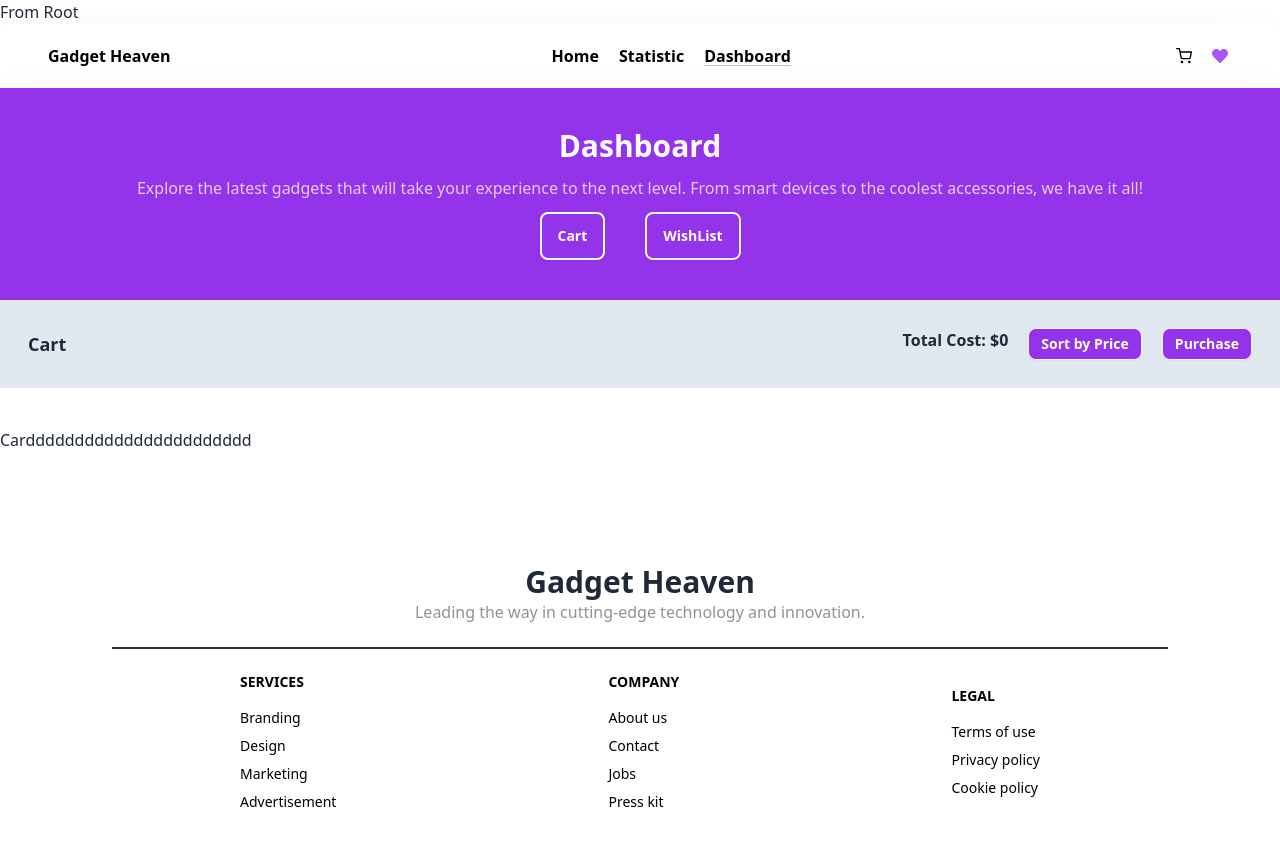
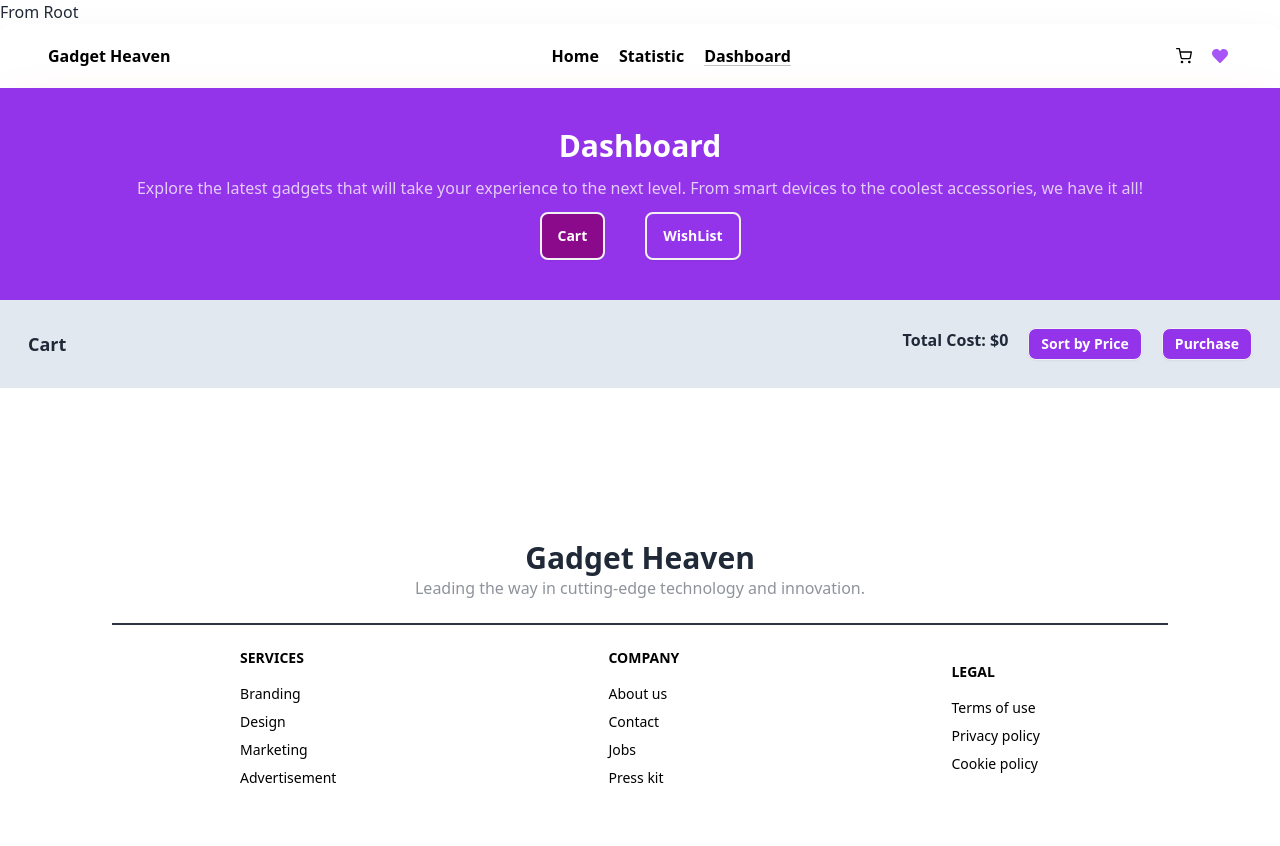
Before and after one commit to Shawon-Reza/Assignment-04-Ecommerce-Site-, a React (Vite) app: page /dashboard/cart in a window 1280 px wide. Shown: the top 846 px of the page. Built offline with nearby package versions, Linux system fonts and the light colour scheme.

Commit message:
Add TO cart

```diff
--- a/src/Component/Banner/Dashboardbanner.jsx
+++ b/src/Component/Banner/Dashboardbanner.jsx
@@ -1,7 +1,11 @@
-import { NavLink } from "react-router-dom";
+import { NavLink, useLocation } from "react-router-dom";
 
 
 const Dashboardbanner = () => {
+    const loc = useLocation()
+
+
+
     return (
         <div className="text-center text-white bg-purple-600 p-10 space-y-3 shadow-2xl shadow-red-300">
             <h3 className="text-3xl font-bold">Dashboard</h3>
@@ -11,7 +15,10 @@ const Dashboardbanner = () => {
             <div className="flex gap-10 justify-center">
 
                 <NavLink to="cart">
-            <button className="btn bg-purple-600 border-white border-2 text-white">Cart</button>
+                    <button className={`${loc.pathname == '/dashboard' ?
+                        "btn bg-[#8B0A8B] border-2 text-white"
+                        :
+                        "btn bg-purple-600 border-2 text-white"}`}>Cart</button>
                 </NavLink>
 
                 <NavLink to="wishlist">
--- a/src/Component/Dashboard/Dashboard.jsx
+++ b/src/Component/Dashboard/Dashboard.jsx
@@ -4,7 +4,7 @@ import Footer from "../Footer/Footer";
 import NavBar from "../Navbar/NavBar";
 import { AllProducts } from "../Root/Root";
 import { TiDelete } from "react-icons/ti";
-import { Outlet } from 'react-router-dom';
+import { Outlet, useLocation } from 'react-router-dom';
 import { NavLink } from 'react-router-dom';
 
 const Dashboard = () => {
@@ -21,6 +21,8 @@ const Dashboard = () => {
         setTotalPrice(total);
     }, [allAddtoCart]); // Runs only when allAddtoCart changes
 
+    const loc=useLocation()
+
     return (
         <div>
             <NavBar></NavBar>
@@ -33,8 +35,6 @@ const Dashboard = () => {
                         <p>Total Cost: ${totalPrice}</p>
 
                         <button className="btn btn-sm text-white bg-purple-600">Sort by Price</button>
-
-
                         <button className="btn btn-sm text-white bg-purple-600">Purchase</button>
 
                     </div>
@@ -42,9 +42,10 @@ const Dashboard = () => {
             </div>
 
             {/* Add TO Card Products List */}
+            {/* Initially Showing Cart List */}
             <div className="mt-10 w-[80%] mx-auto rounded-2xl shadow-2xl space-y-4 ">
                 {
-                    allAddtoCart.map((p, idx) =>
+                   loc.pathname=='/dashboard' ? ( allAddtoCart.map((p, idx) =>
                     <div key={idx} className="flex p-3 md:px-10 shadow-2xl items-center justify-between">
                         <div className="flex gap-5 ">
                             <img src={p.product_image} alt="" className="w-[20%] rounded-lg object-cover h-[120px]" />
@@ -56,10 +57,9 @@ const Dashboard = () => {
                         </div>
                         <span className="text-4xl p-2 text-red-600 cursor-pointer"> <TiDelete /></span>
                     </div>)
+                    ):(<p></p>)
                 }
             </div>
-
-
             <Outlet></Outlet>
             <Footer></Footer>
         </div>
--- a/src/Component/Navbar/Navbar.jsx
+++ b/src/Component/Navbar/Navbar.jsx
@@ -18,6 +18,7 @@ const path = useLocation()
 
 
                 <Link  to={'/'} ><h1 className="font-bold">Gadget Heaven</h1></Link>
+
                 <div className="flex gap-5 font-semibold">
                     <NavLink to={'/'}>Home</NavLink>
                     <NavLink to={"/statistics"}>Statistic</NavLink>
--- a/src/Component/Product/Product.jsx
+++ b/src/Component/Product/Product.jsx
@@ -24,7 +24,8 @@ const Product = ({ product }) => {
             <p className="opacity-70 flex-grow">Price: {price}k</p>
 
             <NavLink
-                to={`${product_id}`}
+                to={`${category}/${product_id}`}
+
                 state={{ product }}
             >
                 <button
--- a/src/Component/Products/Products.jsx
+++ b/src/Component/Products/Products.jsx
@@ -1,6 +1,8 @@
 import { useEffect, useState } from "react";
 import { NavLink, Outlet, useLocation, useParams } from "react-router-dom";
 import Product from "../Product/Product";
+import { ImOpt } from "react-icons/im";
+import './products.css'
 
 const Products = () => {
     // Load Fack Data
@@ -23,9 +25,9 @@ const Products = () => {
             <div className="flex mt-10 gap-4">
 
                 <div className="flex flex-col bg-white p-2 border rounded-lg gap-1 items-center">
-                    <NavLink to=""><button className="btn border-cyan-500">All Product</button></NavLink>
+                    <NavLink to="/"><button className="btn border-cyan-500">All Product</button></NavLink>
                     <NavLink to="/laptop"><button className="btn border-cyan-500">Laptops</button></NavLink>
-                    <NavLink to="/phone"><button className="btn border-cyan-500">Phones</button></NavLink>
+                    <NavLink to="phone"><button className="btn border-cyan-500">Phones</button></NavLink>
                     <NavLink to="/accessory"><button className="btn border-cyan-500">Accessories</button></NavLink>
                     <NavLink to="/smartwatch"><button className="btn border-cyan-500">Smart Watch</button></NavLink>
                     <NavLink to="/macbook"><button className="btn border-cyan-500">Macbook</button></NavLink>
--- /dev/null
+++ b/src/Component/Products/products.css
@@ -0,0 +1,4 @@
+ .active .btn{
+    background-color: rgb(139, 10, 139);
+    color: white;
+}
--- a/src/Component/Root/Root.jsx
+++ b/src/Component/Root/Root.jsx
@@ -4,10 +4,12 @@ import { Outlet } from "react-router-dom";
 export const AllProducts = createContext();
 
 const Root = () => {
+    // Global Data for Contex API
     const [allAddtoCart, setAllAddtoCart] = useState([])
+    const [allAddToWishlist,setallAddToWishlist]=useState([])
+    const [Allproducs, setAllProducts] = useState([''])
 
-    // Fetch All Products
-    const [Allproducs, setAllProducts] = useState([''])
+
     useEffect(() => {
         fetch("/fackData.json")
             .then((res) => res.json())
@@ -24,7 +26,7 @@ const Root = () => {
             <h1>From Root</h1>
 
             <AllProducts.Provider
-                value={{ Allproducs, setAllProducts, allAddtoCart, setAllAddtoCart }}>
+                value={{ Allproducs, setAllProducts, allAddtoCart, setAllAddtoCart,allAddToWishlist,setallAddToWishlist }}>
 
                 <Outlet></Outlet>
             </AllProducts.Provider>
--- a/src/Component/cart/Cart.jsx
+++ b/src/Component/cart/Cart.jsx
@@ -1,8 +1,27 @@
+import { useContext } from "react";
+import { AllProducts } from "../Root/Root";
+import { TiDelete } from "react-icons/ti";
+
 
 const Cart = () => {
+    const {allAddtoCart}=useContext(AllProducts)
     return (
         <div>
-            <p>Carddddddddddddddddddddddd</p>
+
+            {
+                allAddtoCart.map((p, idx) =>
+                    <div key={idx} className="flex p-3 md:px-10 shadow-2xl items-center justify-between">
+                        <div className="flex gap-5 ">
+                            <img src={p.product_image} alt="" className="w-[20%] rounded-lg object-cover h-[120px]" />
+                            <div className="shadow-2xl p-1 px-5 rounded-xl">
+                                <h1 className="text-lg font-bold">{p.product_title}</h1>
+                                <p className="opacity-75">{p.description}</p>
+                                <p className="font-bold">${p.price}</p>
+                            </div>
+                        </div>
+                        <span className="text-4xl p-2 text-red-600 cursor-pointer"> <TiDelete /></span>
+                    </div>)
+            }
         </div>
     );
 };
```
Also changed, not shown: src/main.jsx (+6 -2 lines). Lines whose indentation alone changed are shown as unchanged.
